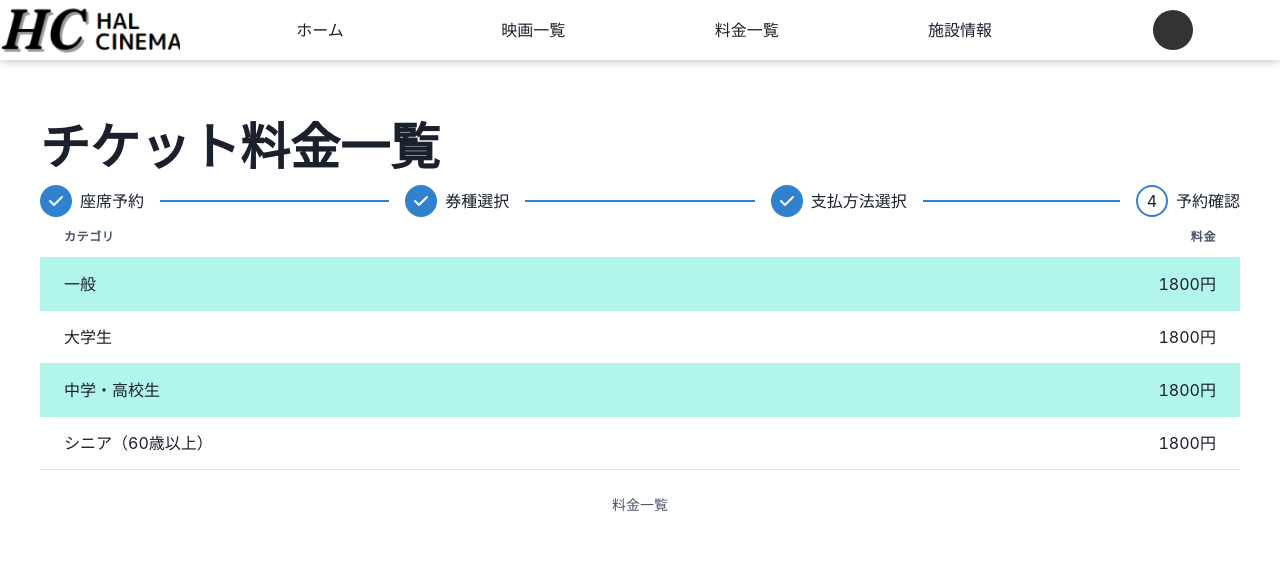
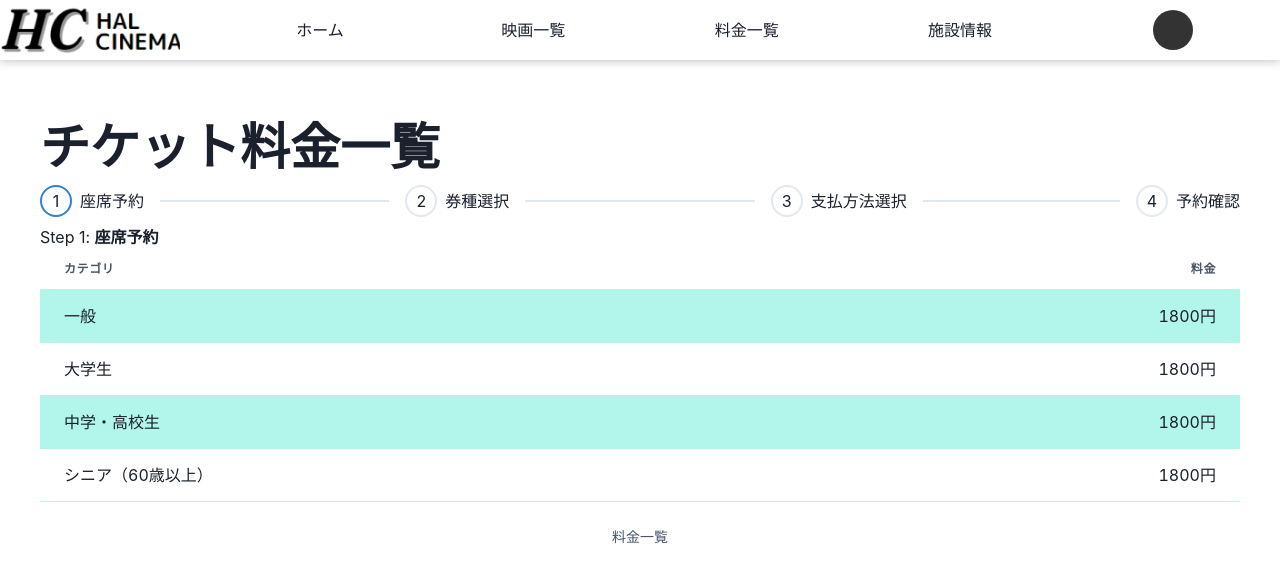
Before and after one commit to HALCinema1234/HALcinema_front, a Next.js app: page /reserve/reserve1 in a window 1280 px wide. Shown: the top 582 px of the page. Built offline with nearby package versions, Linux system fonts and the light colour scheme.

Commit message:
🐛 FIX: activeStepの記載

```diff
--- a/src/components/ornagisms/reserve/ReserveStepper.tsx
+++ b/src/components/ornagisms/reserve/ReserveStepper.tsx
@@ -10,6 +10,7 @@ import {
     StepStatus,
     StepTitle,
     Stepper,
+    Text,
     useSteps,
 } from '@chakra-ui/react';
 import React from 'react';
@@ -23,7 +24,7 @@ const steps = [
 
 export const ReserveStepper = () => {
     const { activeStep } = useSteps({
-        index: 3,
+        index: 0,
         count: steps.length,
     });
 
@@ -42,6 +43,9 @@ export const ReserveStepper = () => {
                     </Step>
                 ))}
             </Stepper>
+            <Text>
+                Step {activeStep + 1}: <b>{steps[activeStep].description}</b>
+            </Text>
         </Stack>
     );
 };
```
